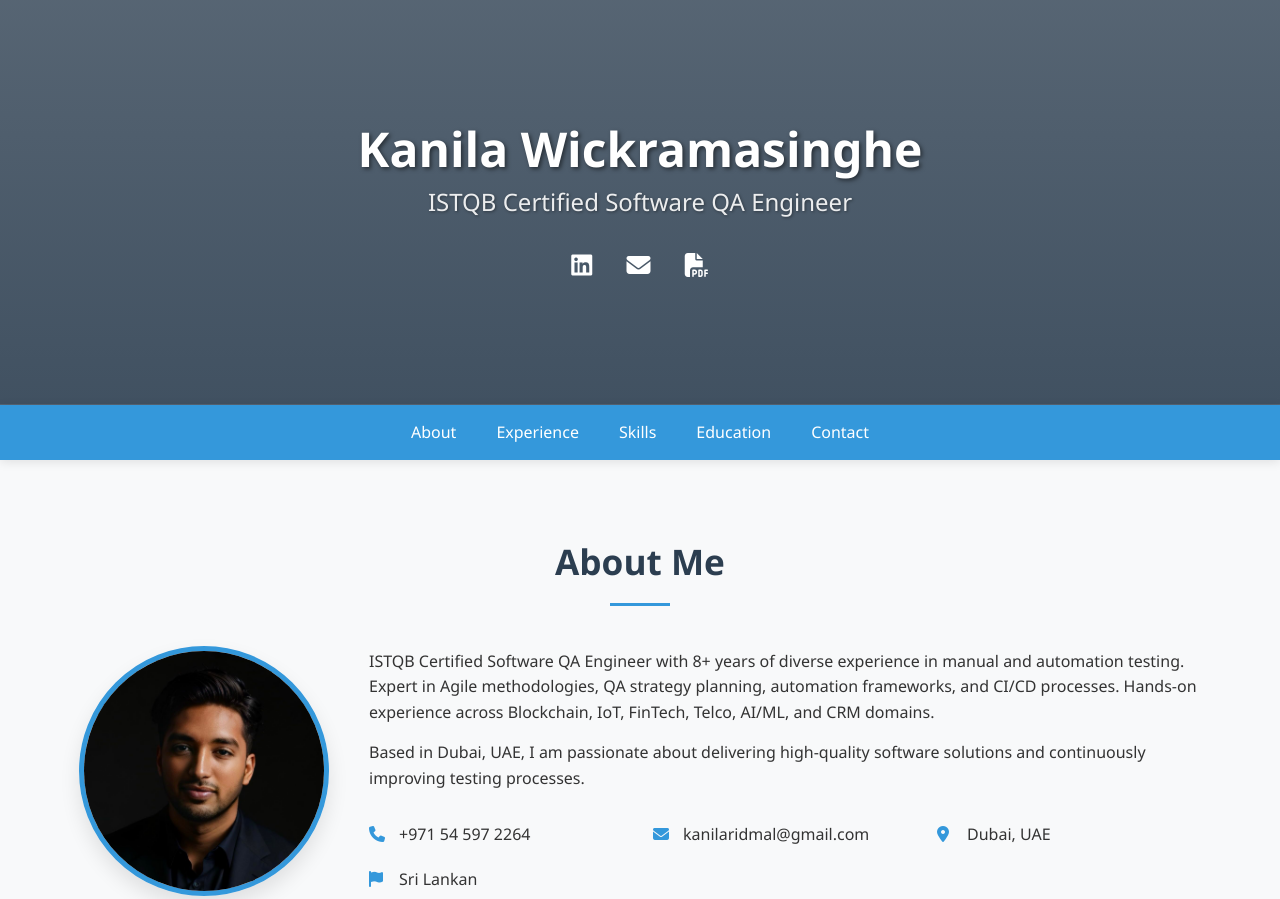
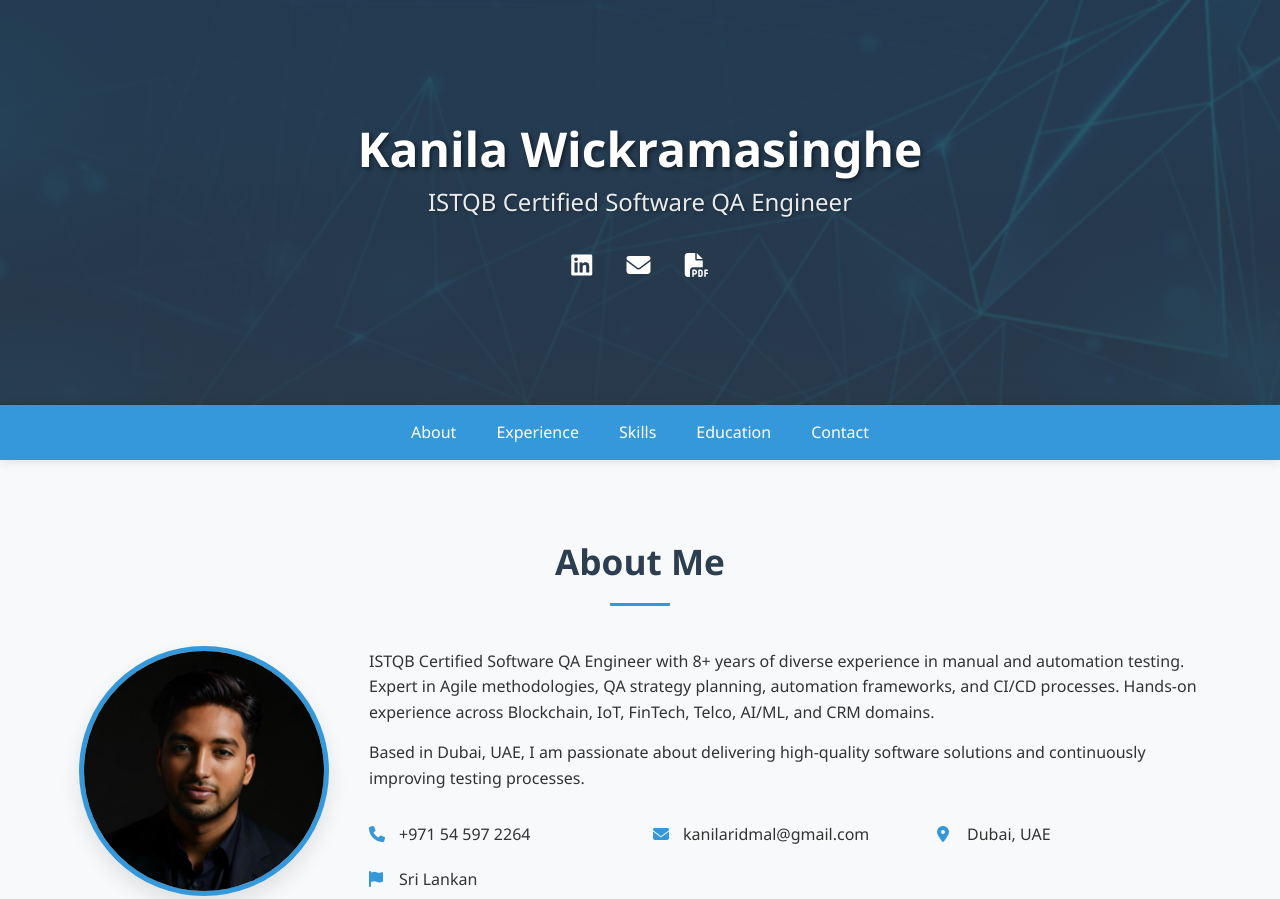
Before and after one commit to KanilaRidmalWs/kanilaridmal.github.io, a plain HTML site: page index.html in a window 1280 px wide. Shown: the top 899 px of the page. Drawn offline with Linux system fonts and the light colour scheme.

Commit message:
Update styles.css

```diff
--- a/css/styles.css
+++ b/css/styles.css
@@ -93,7 +93,7 @@ p {
 
 /* Header with background image */
 header {
-    background: linear-gradient(rgba(44, 62, 80, 0.8), rgba(44, 62, 80, 0.9)), url('images/banner.jpg');
+    background: linear-gradient(rgba(44, 62, 80, 0.8), rgba(44, 62, 80, 0.9)), url('https://kanilaridmalws.github.io/images/banner.jpg');
     background-size: cover;
     background-position: center;
     background-attachment: fixed; /* Creates a parallax-like effect */
```
